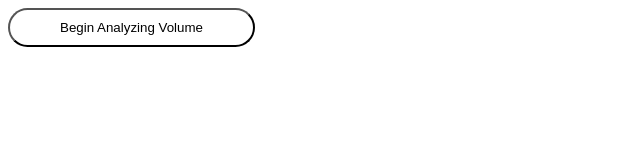
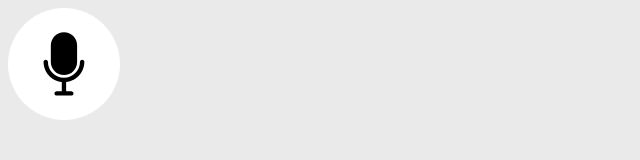
Before and after one commit to TheRedEncryption/tubetools, a plain HTML site: page index.html in a window 1280 px wide. Shown: the whole page, without its empty margins (0-640 px from the left). Drawn offline with Linux system fonts and the light colour scheme.

Commit message:
changed a bunch of css and also. mic perms!!! ^-^

```diff
--- a/index.html
+++ b/index.html
@@ -4,6 +4,7 @@
     <meta charset="UTF-8">
     <meta name="viewport" content="width=device-width, initial-scale=1.0">
     <link rel="stylesheet" href="style.css">
+    <script src="index.js"></script>
     <title>TRE's TubeTools</title>
 </head>
 <body>
@@ -11,6 +12,6 @@
         <!-- doing something like this for the first time lol, lmao -->
 
     </div>
-    <button id="recordButton" class="bubbleButton">Begin Analyzing Volume</button>
+    <button id="recordButton" class="bubbleButton record" onclick="getPerms()"></button>
 </body>
 </html>
--- /dev/null
+++ b/index.js
@@ -0,0 +1,11 @@
+var isRecording = false;
+
+
+document.addEventListener("DOMContentLoaded", (event) => {
+
+});
+
+function getPerms(){
+    navigator.mediaDevices.getUserMedia({audio:true});
+    isRecording = true;
+}
--- a/style.css
+++ b/style.css
@@ -1,13 +1,29 @@
+body {
+    background-color: #eaeaea;
+}
+
 .bubbleButton{
     background-color: #ffffff;
-    border-radius: 30px;
-    padding:10px 50px;
+    border-radius: 2em;
+    padding:0.75em;
     cursor:pointer;
+    border:.0rem solid black;
+    font-size:2rem;
 }
 
 .bubbleButton:hover{
     background-color: #dadada;
     animation: fadeColorHover 0.1s linear forwards;
+}
+
+.record::before{
+    content: "";
+    display:block;
+    height:2em;
+    width:2em;
+    background-size: 2em;
+    background-image: url(assets/icons/microphone-342.svg);
+    background-repeat: no-repeat;
 }
 
 @keyframes fadeColorHover{
```
Also changed, not shown: assets/icons/microphone-342.svg (added).
